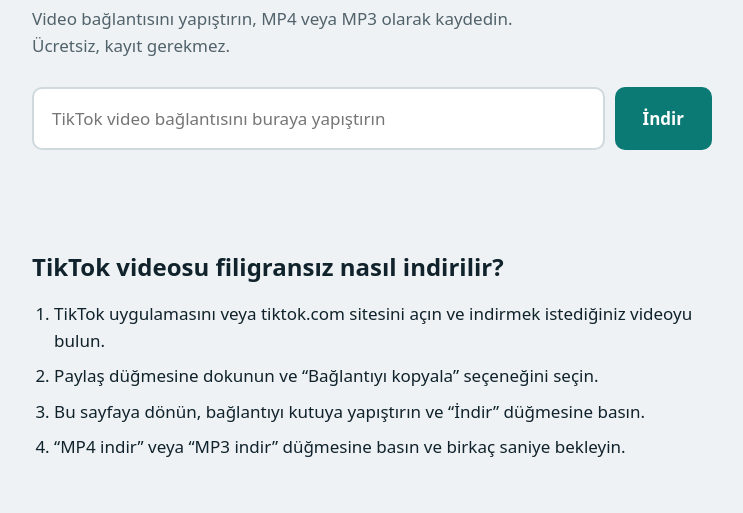
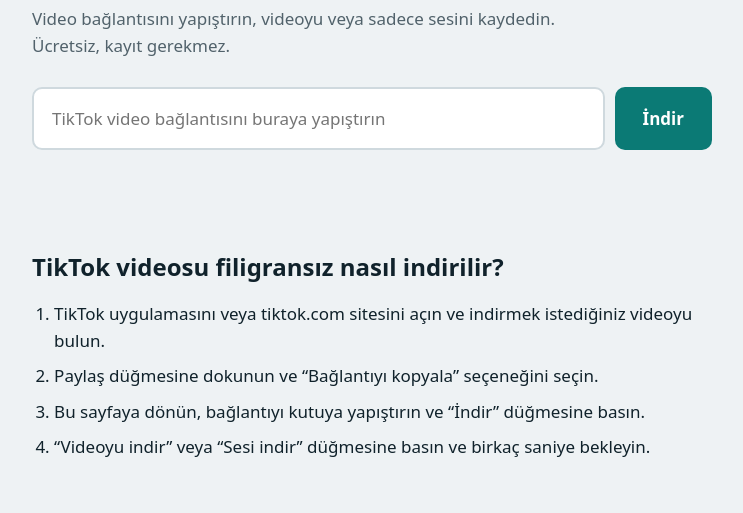
Before and after one commit to LenarNasibullin/tiktok-site-1, a plain HTML site: page index.html in a window 1280 px wide. Shown: the part 227-740 px from the top of the page, without its empty margins (268-1011 px from the left). Drawn offline with Linux system fonts and the light colour scheme.

Commit message:
Add files via upload

```diff
--- a/index.html
+++ b/index.html
@@ -75,7 +75,7 @@
 
 <main class="wrap">
   <h1>TikTok videolarını filigransız indirin</h1>
-  <p class="lead">Video bağlantısını yapıştırın, MP4 veya MP3 olarak kaydedin. Ücretsiz, kayıt gerekmez.</p>
+  <p class="lead">Video bağlantısını yapıştırın, videoyu veya sadece sesini kaydedin. Ücretsiz, kayıt gerekmez.</p>
 
   <form id="form" novalidate>
     <input type="url" id="url" placeholder="TikTok video bağlantısını buraya yapıştırın" aria-label="TikTok video bağlantısı" autocomplete="off" required>
@@ -89,8 +89,8 @@
       <p class="author" id="author"></p>
       <p class="title" id="title"></p>
       <div class="actions">
-        <a class="btn" id="dlVideo" href="#">MP4 indir</a>
-        <a class="btn alt" id="dlMusic" href="#">MP3 indir</a>
+        <a class="btn" id="dlVideo" href="#">Videoyu indir</a>
+        <a class="btn alt" id="dlMusic" href="#">Sesi indir</a>
       </div>
     </div>
   </div>
@@ -101,7 +101,7 @@
       <li>TikTok uygulamasını veya tiktok.com sitesini açın ve indirmek istediğiniz videoyu bulun.</li>
       <li>Paylaş düğmesine dokunun ve “Bağlantıyı kopyala” seçeneğini seçin.</li>
       <li>Bu sayfaya dönün, bağlantıyı kutuya yapıştırın ve “İndir” düğmesine basın.</li>
-      <li>“MP4 indir” veya “MP3 indir” düğmesine basın ve birkaç saniye bekleyin.</li>
+      <li>“Videoyu indir” veya “Sesi indir” düğmesine basın ve birkaç saniye bekleyin.</li>
     </ol>
   </section>
 
```
